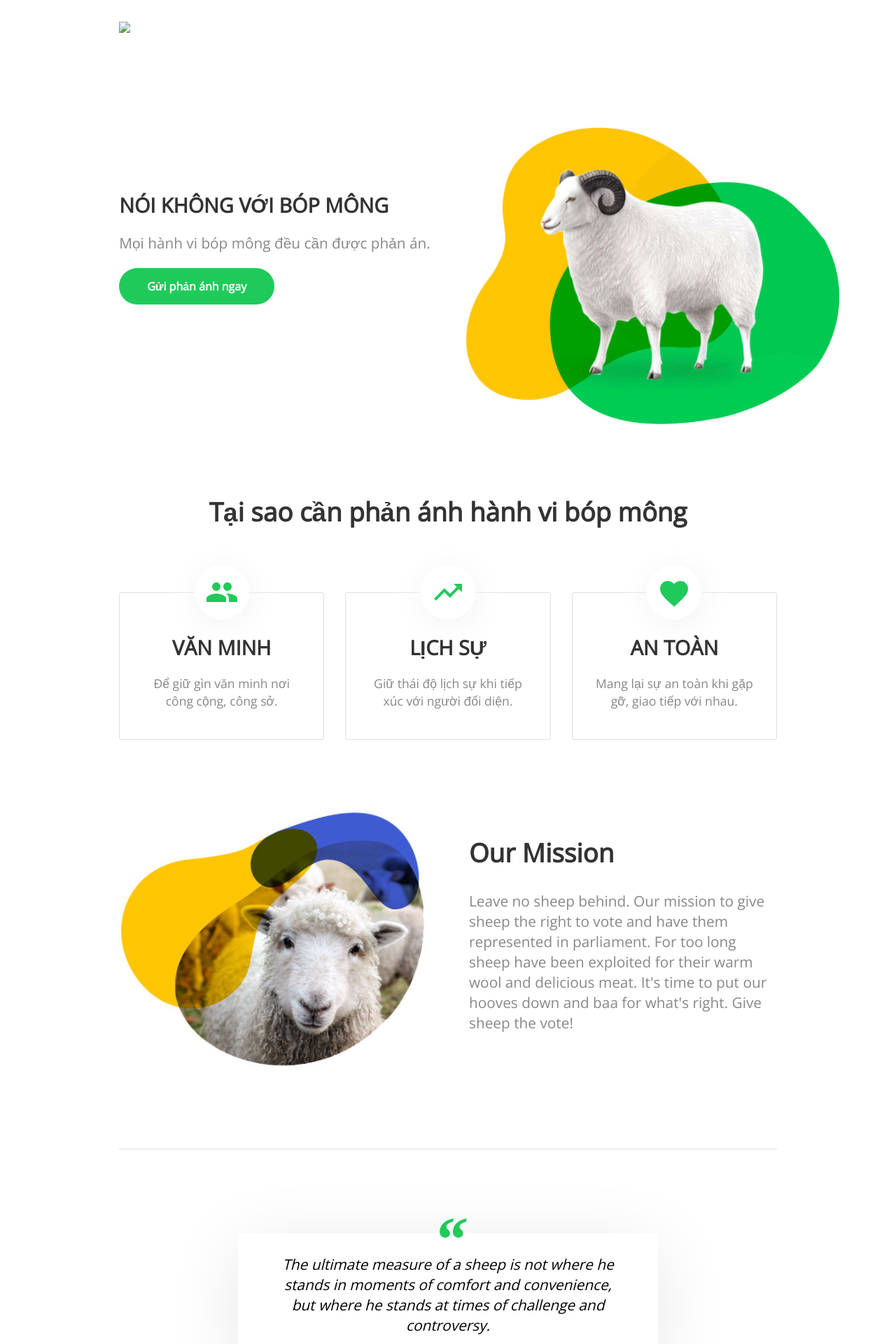
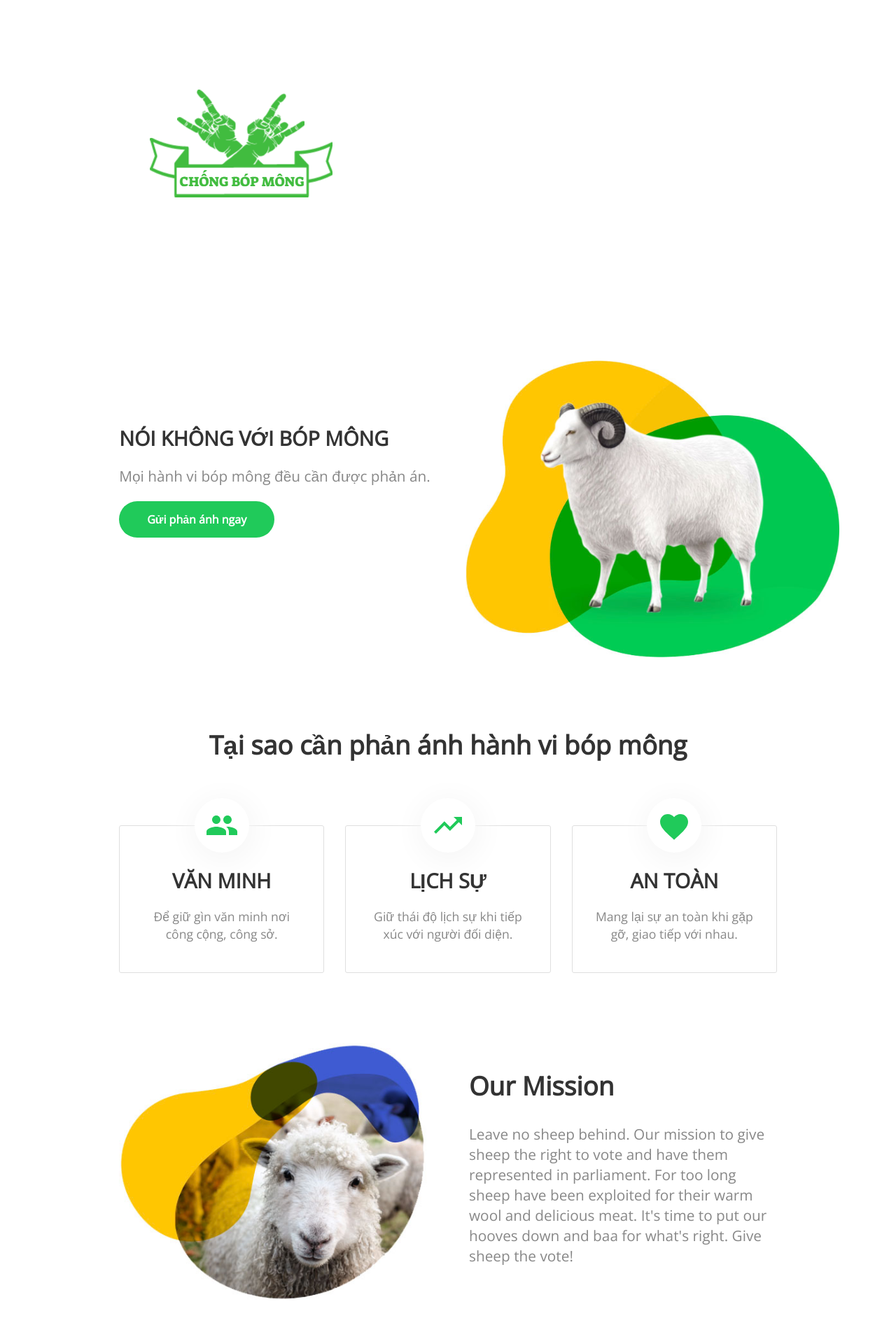
Before and after one commit to chongbopmong/chongbopmong.github.io, a Jekyll site: the page built from index.html, in a window 1280 px wide. Shown: the top 1920 px of the page at 70% size. Built offline with Jekyll 4.4.1, drawn with Linux system fonts in a browser that asks for light colours; nearby versions of some CDN libraries.

Commit message:
Update default.html

```diff
--- a/_layouts/default.html
+++ b/_layouts/default.html
@@ -23,7 +23,7 @@
 	<body>
 		<nav>
 			<div class="container">
-				<a href="{{ site.baseurl }}"><img src="/images/logo/logo.png"/></a>
+				<a href="{{ site.baseurl }}"><img src="/images/logo.png"/></a>
 				<!-- <a href="{{ site.baseurl }}">{% include logo.html %}</a> -->
 			</div>
 		</nav>
```
